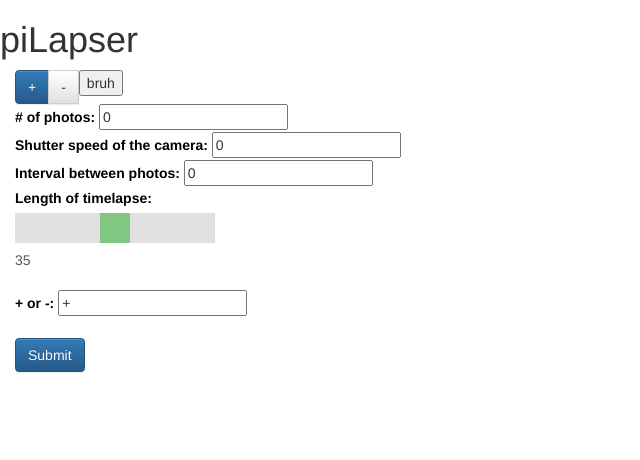
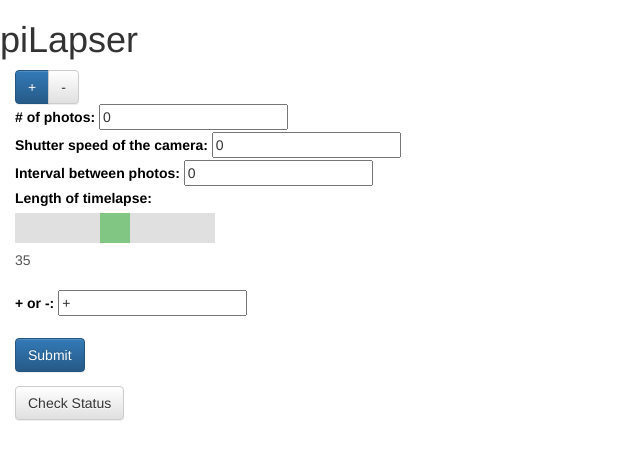
Before and after one commit to canningj/PiLapser, a Django app: template PiLapser/templates/piLapse.html in a window 1280 px wide. Shown: the top 460 px of the page, without its empty margins (0-640 px from the left). Run offline with Django 3.2, Linux system fonts and the light colour scheme; the template is opened without the code that fills it, so the values that code supplies are empty; some libraries are stand-ins or nearby versions.

Commit message:
Could not get form to redirect on submission.  Keeps hanging on the python function executing the timelapse, added second button instead.

```diff
--- a/PiLapser/templates/piLapse.html
+++ b/PiLapser/templates/piLapse.html
@@ -27,10 +27,9 @@
             <div class="btn-group">
                 <button onclick="move_pos()" class="btn btn-primary">+</button>
                 <button onclick="move_neg()" class="btn btn-default">-</button>
-                <button onclick="location.href='/get_status/';">bruh</button>
             </div>
             <br>
-            <form method="POST" onsubmit="location.replace('/get_status/');" oninput="output1.value=length.value">
+            <form method="POST" oninput="output1.value=length.value">
                 {% csrf_token %}
                 <label for="total_images"># of photos: </label>
                 <input id="total_images" type="integer" name="total_images" value="{{ 0 }}">
@@ -53,6 +52,7 @@
                 <br>
                 <button type="submit" class="btn btn-primary">Submit</button>
             </form>
+            <button onclick="location.href='/get_status/';" class="btn btn-default">Check Status</button>
         </div>
     </body>
 </html>
```
